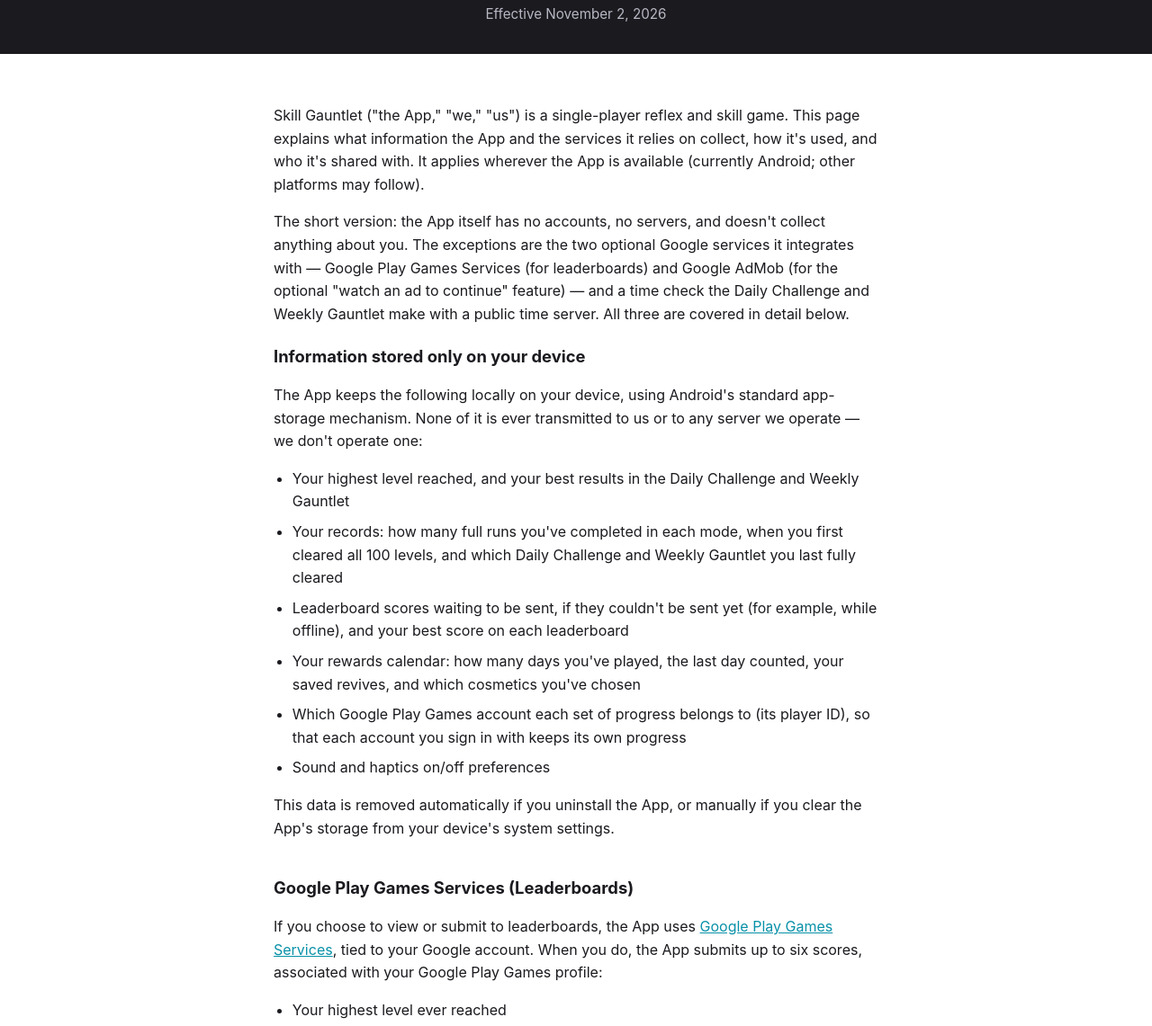
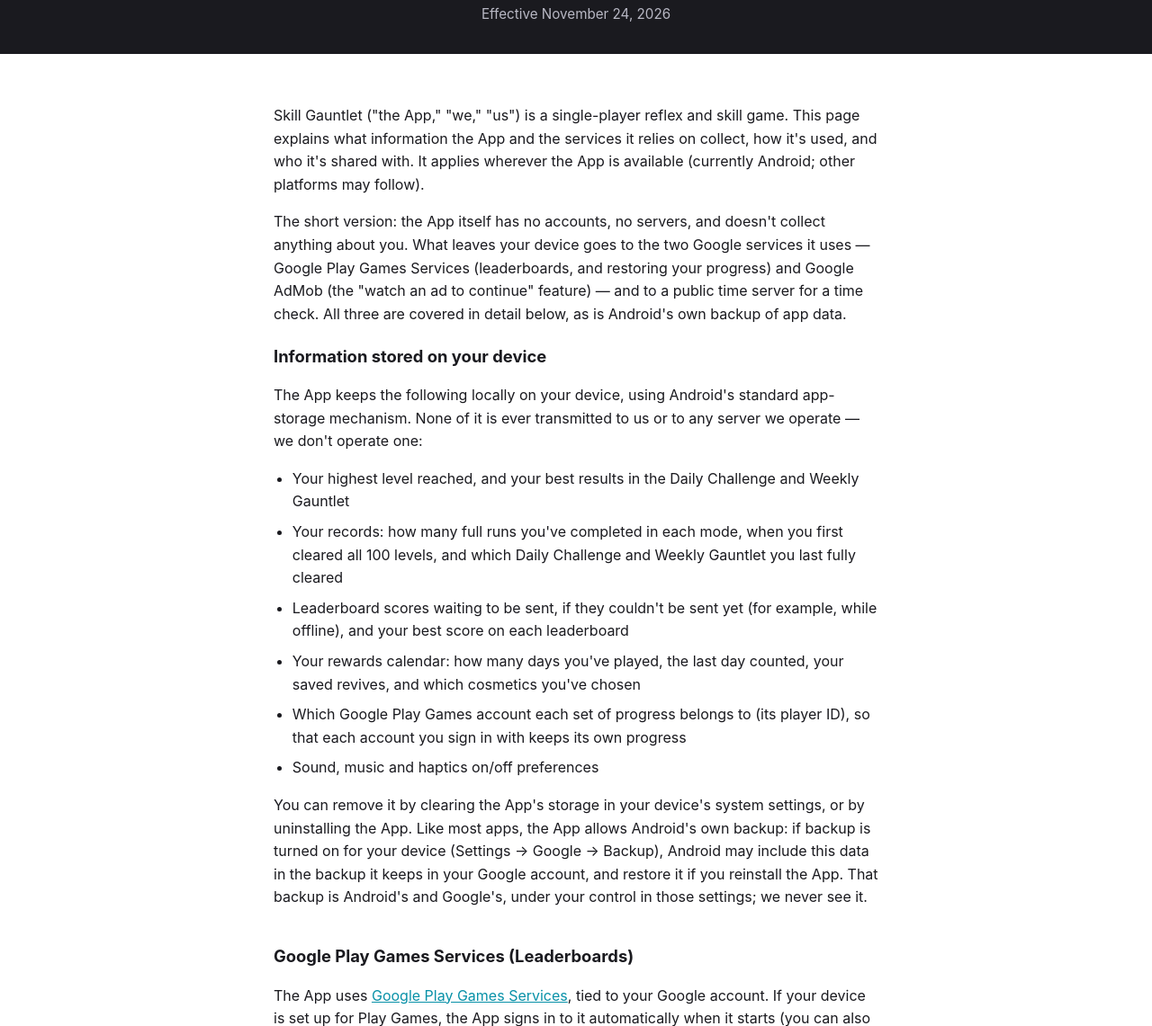
Before and after one commit to skill-gauntlet/privacy, a plain HTML site: page index.html in a window 1280 px wide. Shown: the part 153-1294 px from the top of the page at 90% size. Drawn offline with Linux system fonts and the light colour scheme.

Commit message:
Privacy policy: effective November 24, 2026

```diff
--- a/index.html
+++ b/index.html
@@ -91,6 +91,8 @@
 </head>
 <body>
 <header>
+  <!-- The app icon, The Climb (tool/generate_icon_assets.dart): the
+       visible part (18..90) of its 108-unit adaptive-icon grid. -->
   <svg class="mark" viewBox="18 18 72 72" aria-hidden="true">
     <path d="M27 77 H40 V65 H52 V53 H64 V41 H80 V77 Z" fill="#18FFFF" fill-opacity=".16"/>
     <path d="M27 77 H40 V65 H52 V53 H64 V41 H80" fill="none" stroke="#18FFFF" stroke-width="6.5"
@@ -98,7 +100,7 @@
     <circle cx="72" cy="31" r="5.5" fill="#FFFFFF"/>
   </svg>
   <h1>Skill Gauntlet — Privacy Policy</h1>
-  <p>Effective November 2, 2026</p>
+  <p>Effective November 24, 2026</p>
 </header>
 <main>
 
@@ -109,14 +111,14 @@ wherever the App is available (currently Android; other platforms may
 follow).</p>
 
 <p>The short version: the App itself has no accounts, no servers, and
-doesn't collect anything about you. The exceptions are the two optional
-Google services it integrates with — Google Play Games Services (for
-leaderboards) and Google AdMob (for the optional "watch an ad to
-continue" feature) — and a time check the Daily Challenge and Weekly
-Gauntlet make with a public time server. All three are covered in detail
-below.</p>
+doesn't collect anything about you. What leaves your device goes to the
+two Google services it uses — Google Play Games Services (leaderboards,
+and restoring your progress) and Google AdMob (the "watch an ad to
+continue" feature) — and to a public time server for a time check. All
+three are covered in detail below, as is Android's own backup of app
+data.</p>
 
-<h2>Information stored only on your device</h2>
+<h2>Information stored on your device</h2>
 <p>The App keeps the following locally on your device, using Android's
 standard app-storage mechanism. None of it is ever transmitted to us or
 to any server we operate — we don't operate one:</p>
@@ -126,18 +128,25 @@ to any server we operate — we don't operate one:</p>
   <li>Leaderboard scores waiting to be sent, if they couldn't be sent yet (for example, while offline), and your best score on each leaderboard</li>
   <li>Your rewards calendar: how many days you've played, the last day counted, your saved revives, and which cosmetics you've chosen</li>
   <li>Which Google Play Games account each set of progress belongs to (its player ID), so that each account you sign in with keeps its own progress</li>
-  <li>Sound and haptics on/off preferences</li>
+  <li>Sound, music and haptics on/off preferences</li>
 </ul>
-<p>This data is removed automatically if you uninstall the App, or
-manually if you clear the App's storage from your device's system
-settings.</p>
+<p>You can remove it by clearing the App's storage in your device's
+system settings, or by uninstalling the App. Like most apps, the App
+allows Android's own backup: if backup is turned on for your device
+(Settings → Google → Backup), Android may include this data in the backup
+it keeps in your Google account, and restore it if you reinstall the App.
+That backup is Android's and Google's, under your control in those
+settings; we never see it.</p>
 
 <h2>Google Play Games Services (Leaderboards)</h2>
-<p>If you choose to view or submit to leaderboards, the App uses <a
+<p>The App uses <a
 href="https://developers.google.com/games/services" target="_blank"
 rel="noopener">Google Play Games Services</a>, tied to your Google
-account. When you do, the App submits up to six scores, associated with
-your Google Play Games profile:</p>
+account. If your device is set up for Play Games, the App signs in to it
+automatically when it starts (you can also sign in from LEADERBOARDS).
+While signed in, the App submits up to six scores, associated with your
+Google Play Games profile, as you reach them — and, when you open or
+return to the App, any that couldn't be sent yet:</p>
 <ul>
   <li>Your highest level ever reached</li>
   <li>When you first cleared all 100 levels (the Hall of Fame)</li>
@@ -147,8 +156,9 @@ your Google Play Games profile:</p>
 </ul>
 <p>Each score also carries your current badge from the rewards calendar,
 so other players see it next to your name on the leaderboards.</p>
-<p>When you sign in, the App also reads your own scores back, so your
-records return after a reinstall. We never see or store this data
+<p>When you're signed in, the App also reads your own scores back, at
+launch and when you return to it, so your records return after a
+reinstall. We never see or store this data
 ourselves; it's held and displayed entirely by Google Play Games
 Services, governed by <a href="https://policies.google.com/privacy"
 target="_blank" rel="noopener">Google's Privacy Policy</a>. You can
@@ -173,18 +183,33 @@ Daily Challenge and Weekly Gauntlet need an internet connection. The main
 game works fully offline; a clear made offline is stamped the next time
 you're online.</p>
 
+<h2>Updates</h2>
+<p>When you open the App, it asks the Google Play Store on your device
+whether a newer version of the App is available, and if so, Google Play
+shows its own update screen. This goes through Google Play, which already
+manages the App's installation; the App sends nothing about you for it.
+</p>
+
 <h2>Google AdMob (rewarded ads)</h2>
-<p>If you choose to watch a rewarded video ad to continue a run, the App
-uses <a href="https://admob.google.com/" target="_blank"
-rel="noopener">Google AdMob</a> to deliver it. This is the only place ads
-appear in the App — there are no banner ads and no ads that interrupt you
-uninvited. Showing an ad may involve Google and its advertising partners
+<p>An ad is only ever shown when you choose to watch one, to continue a
+run; this is the only place ads appear in the App — there are no banner
+ads and no ads that interrupt you uninvited. The App uses <a
+href="https://admob.google.com/" target="_blank" rel="noopener">Google
+AdMob</a> to deliver them, and so that an ad is ready when you want one,
+it starts the AdMob SDK and loads an ad in advance, soon after the App
+starts (after your consent, where that's required: see below), whether
+or not you then watch it. Showing an ad may involve Google and its advertising partners
 collecting device and advertising identifiers, approximate location, and
 ad-interaction data, for ad delivery, measurement, and (unless you've
 opted out) personalization. This collection is governed by <a
 href="https://policies.google.com/technologies/ads" target="_blank"
 rel="noopener">Google's Ads Privacy Policy</a>, not by us — we don't
 receive or store any of it.</p>
+<p>If you're in the European Economic Area, the United Kingdom or
+Switzerland, the App first asks for your consent to this, through
+Google's consent message, before any ad is requested; your choice is kept
+on your device. You can change it at any time in the App's Settings,
+under PRIVACY OPTIONS.</p>
 <div class="callout">
 You can limit ad personalization for your device through your device's
 own ad settings (Android: Settings → Google → Ads), or opt out of
```
